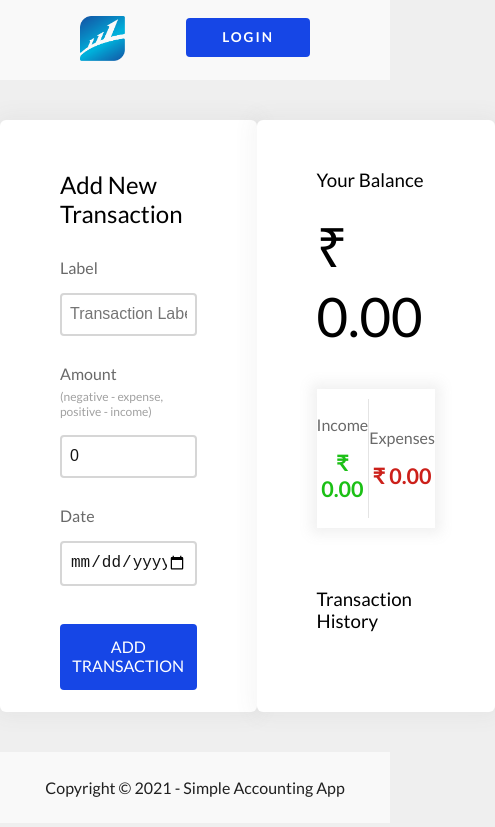
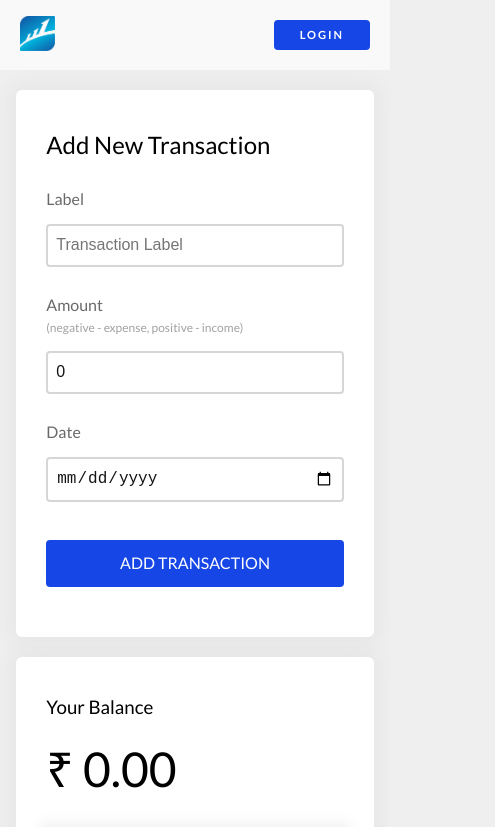
Before and after one commit to arravind-r/Simple-React-Accounting-App, a React (Create React App) app: page / in a window 390 px wide. Shown: the top 827 px of the page, 495 px wide, since content can reach past the window. Built offline with nearby package versions, Linux system fonts and the light colour scheme.

Commit message:
Fixed Responsiveness

```diff
--- a/src/components/AddTransactions.js
+++ b/src/components/AddTransactions.js
@@ -57,6 +57,7 @@ export const AddTransactions = () => {
             type="date"
             name="transactionDate"
             placeholder="Transaction Date"
+            data-date-format="DD MM YYYY"
             value={transactionDate}
             onChange={(e) => setTransactionDate(e.target.value)}
           />
--- a/src/components/Header.js
+++ b/src/components/Header.js
@@ -5,14 +5,14 @@ import imgLogo from "./../img/logo.png";
 export const Header = () => {
   return (
     <div className="header-wrap">
-      <a href="#">
+      <a>
         <img src={imgLogo} alt="accounting" />
       </a>
 
       <div className="menu">
         <ul>
           <li>
-            <a href="#">Login</a>
+            <a>Login</a>
           </li>
           {/* <li>Register</li> */}
         </ul>
--- a/src/style.scss
+++ b/src/style.scss
@@ -27,7 +27,7 @@ body {
 
     li {
       list-style: none;
-      margin-top: -10px;
+      margin-top: -7px;
 
       a {
         text-transform: uppercase;
@@ -39,7 +39,6 @@ body {
         background-color: #1646e6;
         border-radius: 4px;
         padding: 11px 36px 12px;
-        margin-top: -5px !important;
 
         &:hover {
           background-color: #0d33b3;
@@ -58,6 +57,7 @@ body {
   .left-section,
   .right-section {
     width: 35%;
+    height: 100%;
     padding: 30px 60px;
     background-color: #ffffff;
     border-radius: 6px;
@@ -65,8 +65,6 @@ body {
   }
 
   .left-section {
-    height: 63vh;
-
     .add-transaction-wrap {
       h2 {
         margin-bottom: 30px;
@@ -85,7 +83,7 @@ body {
           color: #696969;
         }
 
-        span{
+        span {
           margin-top: -10px;
           margin-bottom: 16px;
           font-size: 0.75rem;
@@ -128,8 +126,7 @@ body {
   }
 
   .right-section {
-
-    h3{
+    h3 {
       font-weight: 400;
     }
 
@@ -147,7 +144,7 @@ body {
         align-items: center;
         box-shadow: 0 0 12px 6px rgba(141, 141, 141, 0.123);
 
-        &>div{
+        & > div {
           flex: 1;
           text-align: center;
           margin: 10px 0;
@@ -210,15 +207,15 @@ body {
             font-size: 0.85rem;
           }
 
-          .date{
+          .date {
             color: #696969;
           }
 
-          .amount{
+          .amount {
             font-weight: 700;
           }
 
-          button{
+          button {
             position: absolute;
             right: -20px;
             top: 9.5px;
@@ -229,13 +226,13 @@ body {
             cursor: pointer;
             display: none;
 
-            &:hover{
+            &:hover {
               background-color: #9c0e09;
             }
           }
 
-          &:hover{
-            button{
+          &:hover {
+            button {
               display: block;
             }
           }
@@ -256,3 +253,75 @@ body {
     font-size: 16px;
   }
 }
+
+/* Media Queries For Responsiveness */
+
+/* For Mobile Devices */
+@media only screen and (min-width: 300px) and (max-width: 900px) {
+  /* Header */
+  .header-wrap {
+    padding: 16px 20px;
+
+    img {
+      width: 35px;
+    }
+
+    ul {
+      li {
+        margin-top: -6px;
+
+        a {
+          font-size: 0.7rem;
+          padding: 8px 26px 9px;
+        }
+      }
+    }
+  }
+
+  /* Main Container */
+  .main-container {
+    margin: 20px;
+    flex-direction: column;
+    align-items: center;
+
+    .left-section,
+    .right-section {
+      width: 85%;
+      padding: 20px 30px;
+    }
+
+    .left-section {
+      height: 100%;
+    }
+
+    .right-section {
+      margin: 20px 0;
+
+      h1 {
+        font-size: 3rem;
+      }
+
+      .income-expense-container {
+        margin: 28px 0 0 0;
+        .income-expense-wrap {
+          & > div {
+            margin: 0;
+          }
+        }
+      }
+
+      .transaction-history-container {
+        margin-top: 38px;
+      }
+    }
+  }
+
+  /* Footer */
+  .footer-wrap {
+    padding: 5px 0;
+
+    p {
+      font-size: 14px;
+    }
+  }
+}
```
